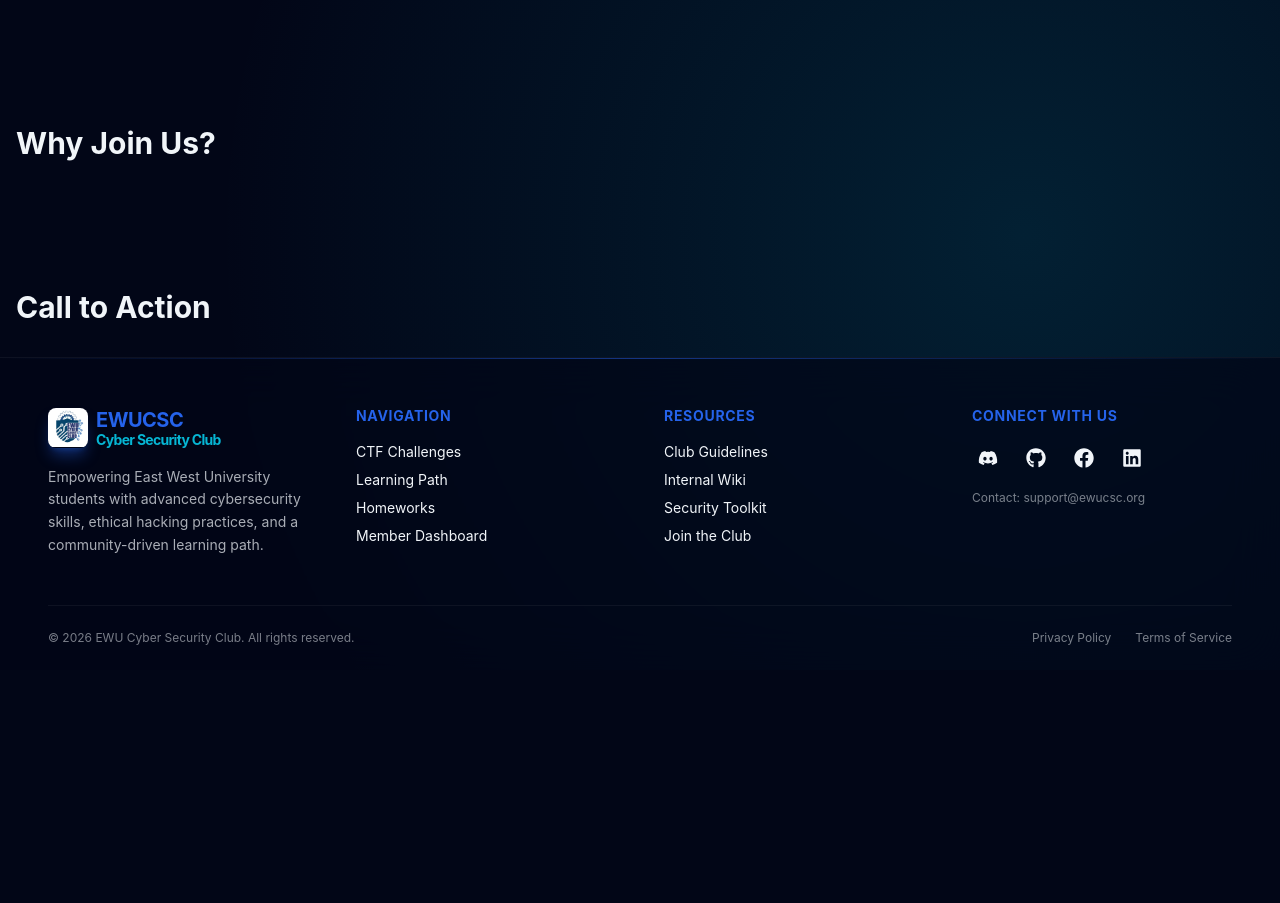
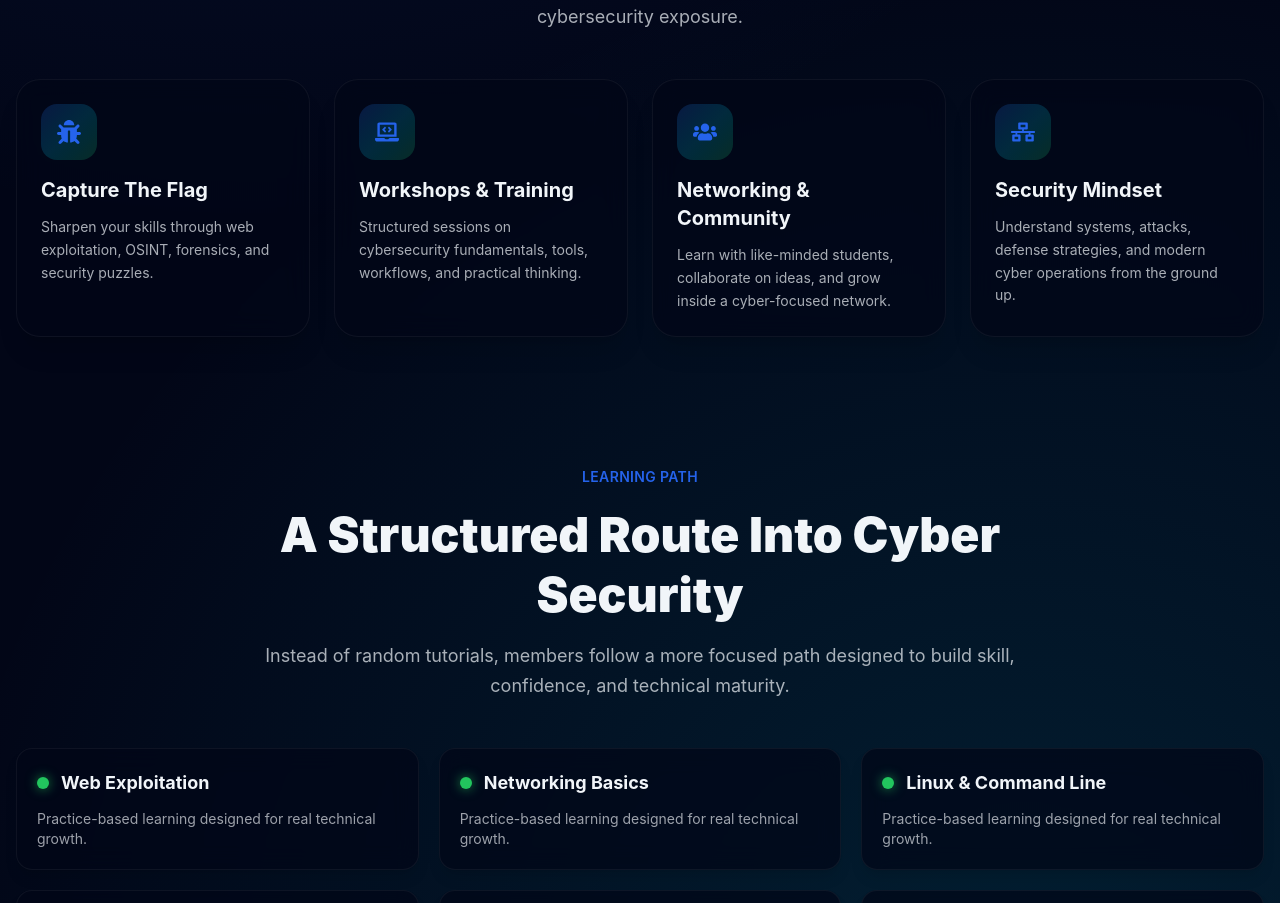
Before and after one commit to Taoshif1/ewucsc-portal-client, a React (Vite) app: page / in a window 1280 px wide. Shown: the part 1507-2410 px from the top of the page. Before the commit the page ends 2177 px from the top, so only its background shows below. Built offline with nearby package versions, Linux system fonts and the light colour scheme; no server answers.

Commit message:
ActivitesSec & LearningTracksSec added

```diff
--- a/src/components/home/ActivitiesSection.jsx
+++ b/src/components/home/ActivitiesSection.jsx
@@ -1,11 +1,66 @@
-import React from 'react';
+import { motion } from "framer-motion";
+import { FaBug, FaLaptopCode, FaNetworkWired, FaUsers } from "react-icons/fa";
+import SectionHeading from "./SectionHeading";
+
+const activities = [
+  {
+    title: "Capture The Flag",
+    description:
+      "Sharpen your skills through web exploitation, OSINT, forensics, and security puzzles.",
+    icon: <FaBug className="text-2xl" />,
+  },
+  {
+    title: "Workshops & Training",
+    description:
+      "Structured sessions on cybersecurity fundamentals, tools, workflows, and practical thinking.",
+    icon: <FaLaptopCode className="text-2xl" />,
+  },
+  {
+    title: "Networking & Community",
+    description:
+      "Learn with like-minded students, collaborate on ideas, and grow inside a cyber-focused network.",
+    icon: <FaUsers className="text-2xl" />,
+  },
+  {
+    title: "Security Mindset",
+    description:
+      "Understand systems, attacks, defense strategies, and modern cyber operations from the ground up.",
+    icon: <FaNetworkWired className="text-2xl" />,
+  },
+];
 
 const ActivitiesSection = () => {
-    return (
-        <div>
-            <h3 className="font-bold text-3xl">Activities</h3>
-        </div>
-    );
+  return (
+    <section className="space-y-12">
+      <SectionHeading
+        badge="OUR ACTIVITIES"
+        title="Built for Learning, Competition, and Growth"
+        description="EWUCSC is designed to help students move from curiosity to capability through practical cybersecurity exposure."
+      />
+
+      <div className="grid md:grid-cols-2 xl:grid-cols-4 gap-6">
+        {activities.map((activity, index) => (
+          <motion.div
+            key={activity.title}
+            initial={{ opacity: 0, y: 30 }}
+            whileInView={{ opacity: 1, y: 0 }}
+            viewport={{ once: true, amount: 0.25 }}
+            transition={{ duration: 0.5, delay: index * 0.1 }}
+            className="group rounded-3xl border border-white/5 bg-base-100/70 backdrop-blur-md p-6 shadow-xl hover:-translate-y-2 transition-all duration-300"
+          >
+            <div className="mb-4 inline-flex rounded-2xl bg-gradient-to-br from-primary/20 via-secondary/20 to-accent/20 p-4 text-primary group-hover:scale-110 transition-transform duration-300">
+              {activity.icon}
+            </div>
+
+            <h3 className="text-xl font-bold mb-3">{activity.title}</h3>
+            <p className="text-base-content/70 leading-relaxed text-sm">
+              {activity.description}
+            </p>
+          </motion.div>
+        ))}
+      </div>
+    </section>
+  );
 };
 
 export default ActivitiesSection;
--- a/src/components/home/LearningTracksSection.jsx
+++ b/src/components/home/LearningTracksSection.jsx
@@ -1,11 +1,46 @@
-import React from 'react';
+import { motion } from "framer-motion";
+import SectionHeading from "./SectionHeading";
+
+const tracks = [
+  "Web Exploitation",
+  "Networking Basics",
+  "Linux & Command Line",
+  "Cyber Security Fundamentals",
+  "CTF Problem Solving",
+  "Security Research Mindset",
+];
 
 const LearningTracksSection = () => {
-    return (
-        <div>
-            <h3 className="font-bold text-3xl">Learning Tracks</h3>
-        </div>
-    );
+  return (
+    <section className="space-y-12">
+      <SectionHeading
+        badge="LEARNING PATH"
+        title="A Structured Route Into Cyber Security"
+        description="Instead of random tutorials, members follow a more focused path designed to build skill, confidence, and technical maturity."
+      />
+
+      <div className="grid md:grid-cols-2 lg:grid-cols-3 gap-5">
+        {tracks.map((track, index) => (
+          <motion.div
+            key={track}
+            initial={{ opacity: 0, scale: 0.96 }}
+            whileInView={{ opacity: 1, scale: 1 }}
+            viewport={{ once: true, amount: 0.2 }}
+            transition={{ duration: 0.4, delay: index * 0.08 }}
+            className="rounded-2xl border border-white/5 bg-base-100/70 p-5 backdrop-blur-md shadow-lg"
+          >
+            <div className="flex items-center gap-3">
+              <div className="h-3 w-3 rounded-full bg-accent shadow-[0_0_12px_rgba(34,197,94,0.7)]"></div>
+              <h3 className="font-bold text-lg">{track}</h3>
+            </div>
+            <p className="text-sm text-base-content/65 mt-3">
+              Practice-based learning designed for real technical growth.
+            </p>
+          </motion.div>
+        ))}
+      </div>
+    </section>
+  );
 };
 
 export default LearningTracksSection;
```
